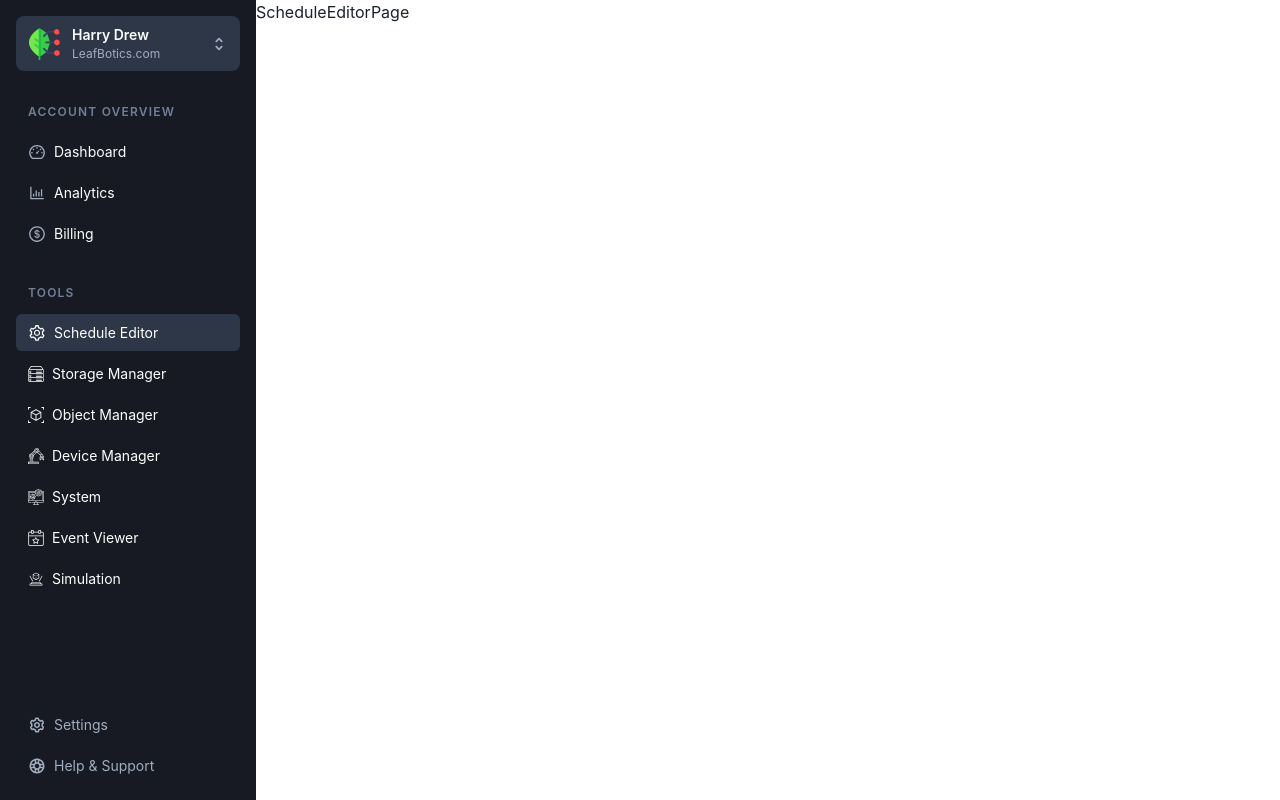
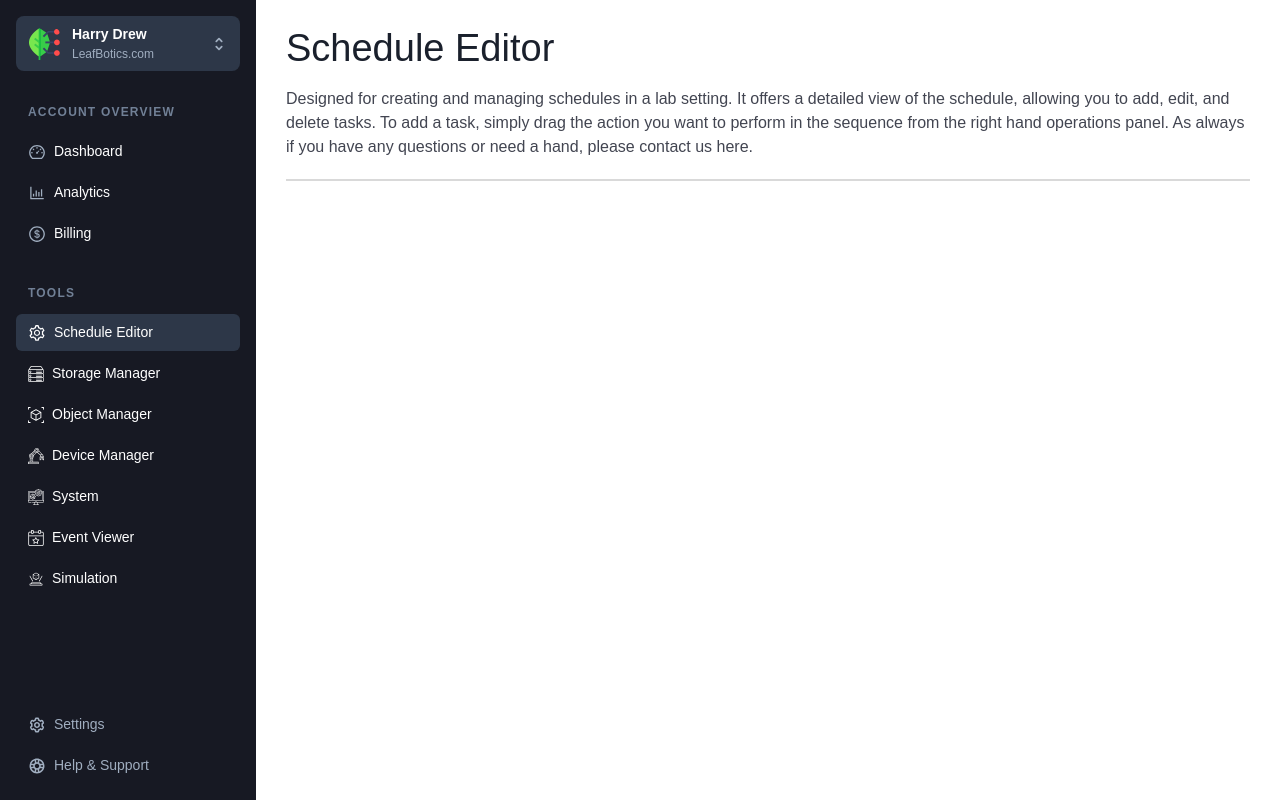
Before and after one commit to HarryD1447/interview-task_robotics, a React (Vite) app in the folder Robotics-uk-interview/: page / in a window 1280 px wide. Built offline with nearby package versions, Linux system fonts and the light colour scheme.

Commit message:
Added the heading component

```diff
--- a/Robotics-uk-interview/package.json
+++ b/Robotics-uk-interview/package.json
@@ -13,6 +13,8 @@
     "@chakra-ui/react": "^2.8.2",
     "@emotion/react": "^11.11.4",
     "@emotion/styled": "^11.11.0",
+    "@fontsource-variable/lexend": "^5.0.19",
+    "@fontsource/poppins": "^5.0.12",
     "framer-motion": "^11.0.20",
     "react": "^18.2.0",
     "react-dom": "^18.2.0",
--- /dev/null
+++ b/Robotics-uk-interview/src/Components/HeadingComponent/HeadingComponent.scss
@@ -0,0 +1,18 @@
+.heading-component__container {
+  border-bottom: 2px solid var(--line-color);
+  padding-bottom: 20px;
+  min-height: 120px;
+}
+
+.heading-component__title {
+  font-size: 38px;
+  font-weight: 500;
+  color: var(--text-color);
+  margin-bottom: auto;
+  padding-bottom: 10px;
+}
+
+.heading-component__description {
+  font-weight: 400;
+  color: var(--light-text);
+}
--- /dev/null
+++ b/Robotics-uk-interview/src/Components/HeadingComponent/HeadingComponent.tsx
@@ -0,0 +1,18 @@
+import React from "react";
+import "./HeadingComponent.scss";
+
+interface IHeadingComponentProps {
+  title: string;
+  description: string;
+}
+
+const HeadingComponent = ({ title, description }: IHeadingComponentProps) => {
+  return (
+    <div className="heading-component__container">
+      <h1 className="heading-component__title">{title}</h1>
+      <p className="heading-component__description">{description}</p>
+    </div>
+  );
+};
+
+export default HeadingComponent;
--- a/Robotics-uk-interview/src/Pages/ScheduleEditorPage/ScheduleEditorPage.scss
+++ b/Robotics-uk-interview/src/Pages/ScheduleEditorPage/ScheduleEditorPage.scss
@@ -0,0 +1,7 @@
+.schedule-editor-page__container {
+  display: flex;
+  flex-direction: column;
+  flex: 1;
+  padding: 20px 30px;
+  //   background-color: red;
+}
--- a/Robotics-uk-interview/src/Pages/ScheduleEditorPage/ScheduleEditorPage.tsx
+++ b/Robotics-uk-interview/src/Pages/ScheduleEditorPage/ScheduleEditorPage.tsx
@@ -1,7 +1,16 @@
 import React from "react";
+import "./ScheduleEditorPage.scss";
+import HeadingComponent from "../../Components/HeadingComponent/HeadingComponent";
 
 const ScheduleEditorPage = () => {
-  return <div className="schedule-editor-page__container">ScheduleEditorPage</div>;
+  return (
+    <div className="schedule-editor-page__container">
+      <HeadingComponent
+        title="Schedule Editor"
+        description="Designed for creating and managing schedules in a lab setting. It offers a detailed view of the schedule, allowing you to add, edit, and delete tasks. To add a task, simply drag the action you want to perform in the sequence from the right hand operations panel. As always if you have any questions or need a hand, please contact us here."
+      />
+    </div>
+  );
 };
 
 export default ScheduleEditorPage;
--- a/Robotics-uk-interview/src/index.css
+++ b/Robotics-uk-interview/src/index.css
@@ -1,7 +1,14 @@
+@import url("https://fonts.googleapis.com/css2?family=Lexend:wght@100..900&display=swap");
+
 :root {
   font-family: Inter, system-ui, Avenir, Helvetica, Arial, sans-serif;
 
-  --font-family: Inter, system-ui, Avenir, Helvetica, Arial, sans-serif;
+  --font-family: "Lexend", sans-serif;
+
+  /* Colors */
+  --line-color: #d9d9d9;
+  --dark-text: #171923;
+  --light-text: #424551;
 }
 
 body {
--- a/Robotics-uk-interview/src/main.tsx
+++ b/Robotics-uk-interview/src/main.tsx
@@ -2,11 +2,21 @@ import React from "react";
 import ReactDOM from "react-dom/client";
 import "./index.css";
 import RootLayout from "./Layouts/RootLayout/RootLayout";
-import { ChakraProvider } from "@chakra-ui/react";
+import { ChakraProvider, extendTheme } from "@chakra-ui/react";
+
+import "@fontsource/poppins";
+import "@fontsource-variable/lexend";
+
+const theme = extendTheme({
+  fonts: {
+    heading: `'Lexend Variable', sans-serif`,
+    body: `'Lexend Variable', sans-serif`,
+  },
+});
 
 ReactDOM.createRoot(document.getElementById("root")!).render(
   <React.StrictMode>
-    <ChakraProvider>
+    <ChakraProvider theme={theme}>
       <RootLayout />
     </ChakraProvider>
   </React.StrictMode>
```
Also changed, not shown: 1 other file (tests, documents, lock files or other folders).
